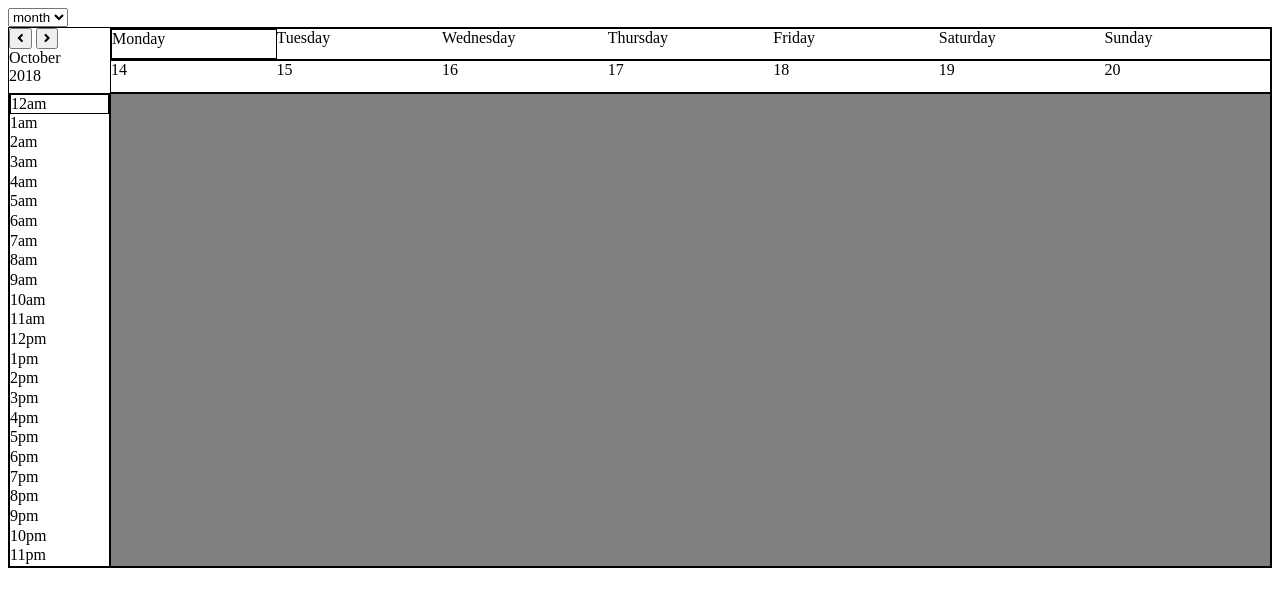
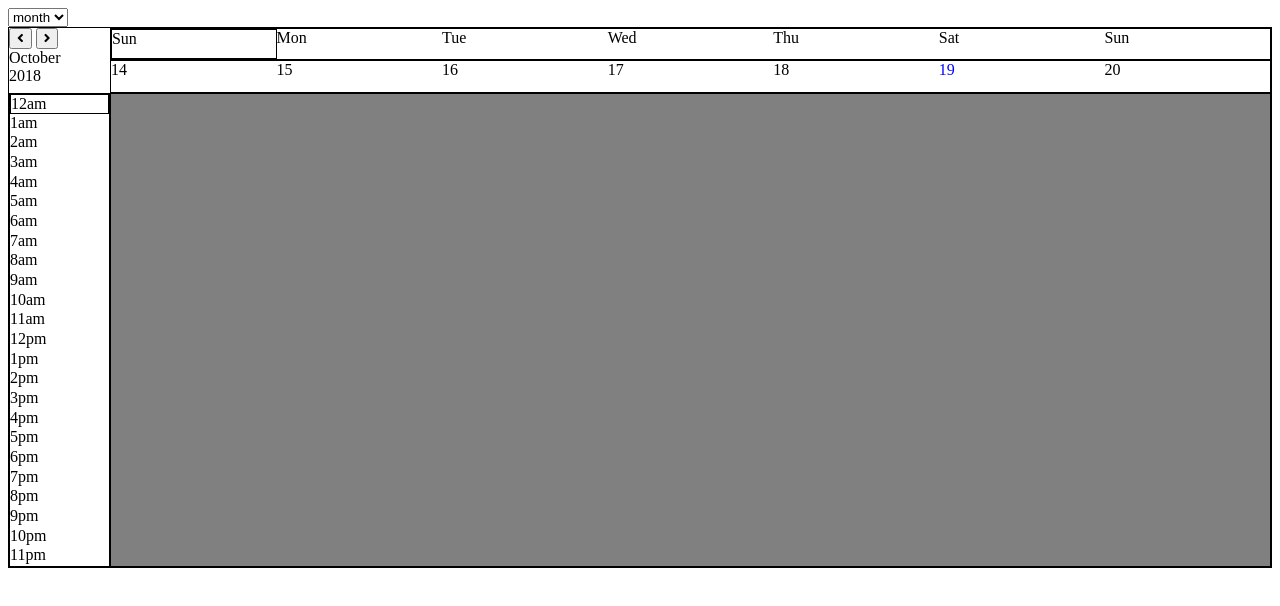
Before and after one commit to WestonDease/googleCalendar_clone, a website: page index.html in a window 1280 px wide. Drawn offline with nearby package versions, Linux system fonts and the light colour scheme.

Commit message:
updates index.html and scroll.js

```diff
--- a/index.html
+++ b/index.html
@@ -15,8 +15,8 @@ crossorigin="anonymous"><!-- font awesome link-->
 <body>
   <!-- JS Links -->
   <script src="https://ajax.googleapis.com/ajax/libs/jquery/3.3.1/jquery.min.js"></script>
-  <script src="./viewChange.js"></script>
-  <script src="./scroll.js"></script>
+  <script src="./public/viewChange.js"></script>
+  <script src="./public/scroll.js"></script>
   <div id="gridTitle">
     <!-- define drop down as its own class so that it can be placed within gridTitle -->
     <div class = "dropDown">
@@ -38,13 +38,13 @@ crossorigin="anonymous"><!-- font awesome link-->
     </div>
     <div class="topBar">
       <div class="days">
-        <div class="mon">Monday</div>
-        <div class="tues">Tuesday</div>
-        <div class="wed">Wednesday</div>
-        <div class="thurs">Thursday</div>
-        <div class="fri">Friday</div>
-        <div class="sat">Saturday</div>
-        <div class="sun">Sunday</div>
+        <div class="mon">Sun</div>
+        <div class="tues">Mon</div>
+        <div class="wed">Tue</div>
+        <div class="thurs">Wed</div>
+        <div class="fri">Thu</div>
+        <div class="sat">Sat</div>
+        <div class="sun">Sun</div>
       </div>
       <div class="dayNumbers">
         <div class="date1"></div>
--- a/public/scroll.js
+++ b/public/scroll.js
@@ -36,7 +36,6 @@ let dd = today.getDate();
 let mm = today.getMonth()+1;
 let yyyy = today.getFullYear();
 let todayNumberDayOfWeek = getNumberDayOfWeek(mm, dd, yyyy);
-
 //array of the names of the months and monthName is assigned to current month
 const arrMonth = ["","January", "February", "March", "April", "May", "June", "July", "August", "September","October", "November", "December"];
 let monthName = arrMonth[mm];
@@ -46,6 +45,8 @@ const arrDayTotal = [0, 31, 28, 31, 30, 31, 30, 31, 31, 30, 31, 30, 31];
 $('.month').html(`${monthName}`);
 $('.year').html(`${yyyy}`);
 $(`.date${todayNumberDayOfWeek}`).html(`${dd}`);
+let ddToday = dd;
+
 
 //loop to fill in the rest of the week
 let z = 0; //counter variable that holds the value of a date
@@ -71,8 +72,7 @@ for (let i = todayNumberDayOfWeek-1; i >= 1; i--) {
         $(`.date${diff+todayNumberDayOfWeek}`).html(`${z}`);
     }
 }
-
-
+$(`.date${todayNumberDayOfWeek}`)[0].style.color = "blue"; //today's date is blue
  //function to run when right arrow is clicked
 $('#arrowright').on('click', function (event) {
     event.preventDefault();
@@ -121,9 +121,14 @@ $('#arrowright').on('click', function (event) {
             $(`.date${i}`).html(parseFloat(x)+parseFloat(arrDayTotal[1]));
 
         }
+        if (parseFloat($(`.date5`).html())==(ddToday)) {
+            $(`.date${todayNumberDayOfWeek}`)[0].style.color = "blue";
+        }
+        else {
+            $(`.date${todayNumberDayOfWeek}`)[0].style.color = "black";
+        }
     }
 });
-
 //function to run when left arrow is clicked
 $('#arrowleft').on('click', function (event) {
     event.preventDefault();
@@ -168,7 +173,12 @@ $('#arrowleft').on('click', function (event) {
         if ($(`.date${i}`).html()<=0) {
             let x = $(`.date${i}`).html();
             $(`.date${i}`).html(parseFloat(x)+parseFloat(arrDayTotal[1]));
-
+        }
+        if (parseFloat($(`.date5`).html())==(ddToday)) {
+            $(`.date${todayNumberDayOfWeek}`)[0].style.color = "blue";
+        }
+        else {
+            $(`.date${todayNumberDayOfWeek}`)[0].style.color = "black";
         }
     }
 
```
